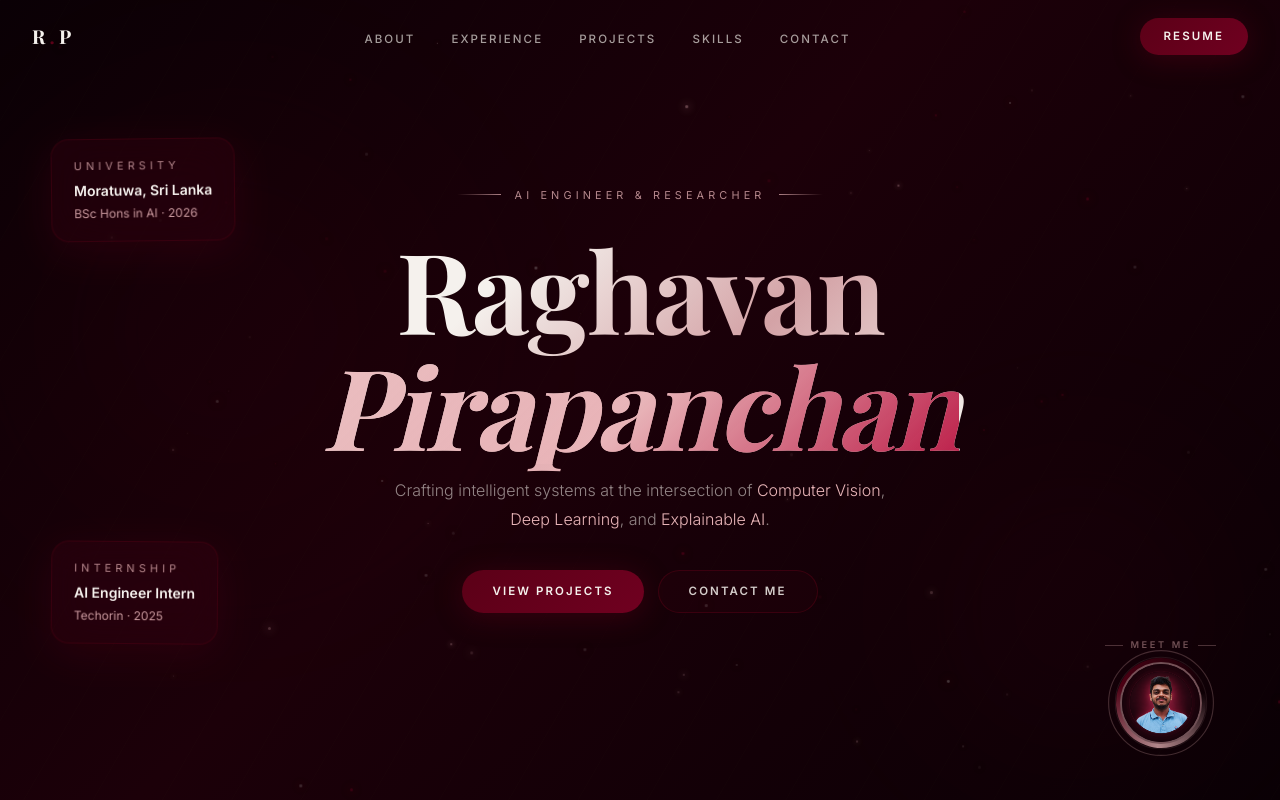
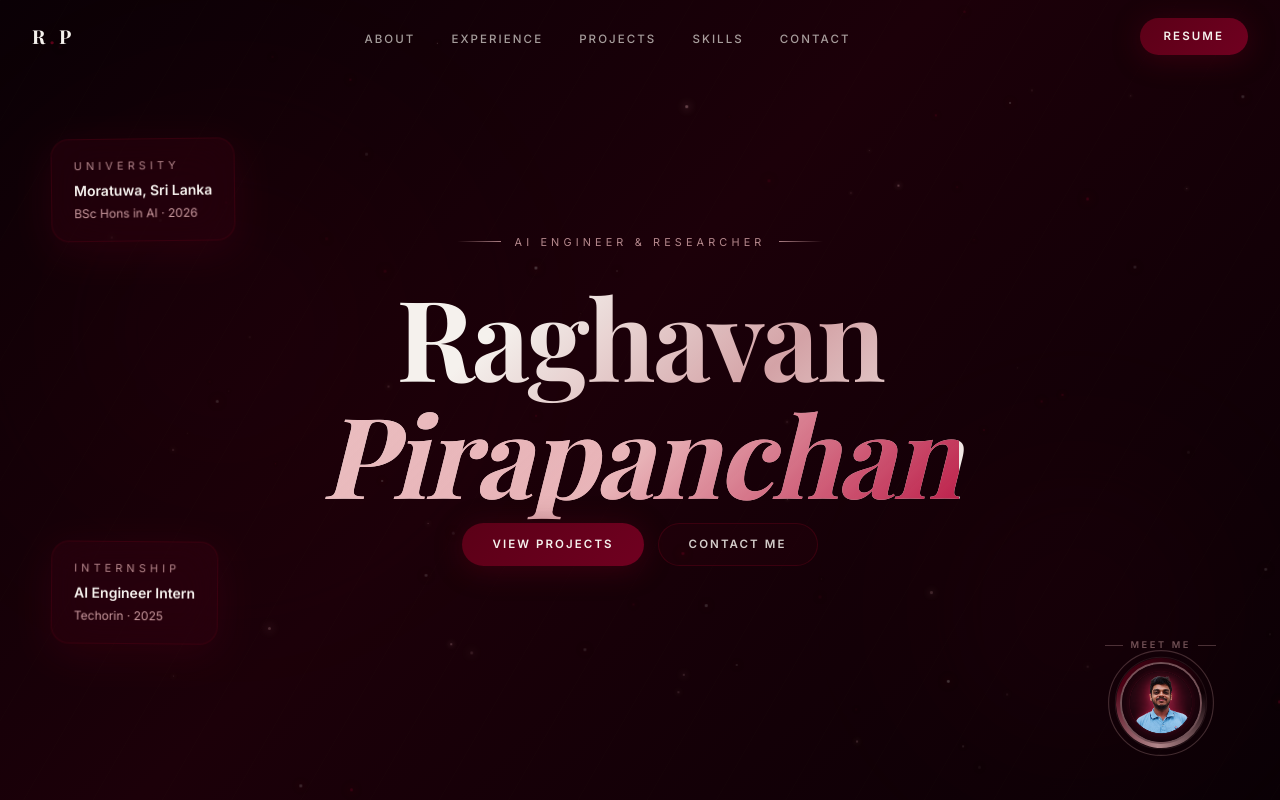
Before and after one commit to RPirapanchan/portfolio, a React (Vite) app: page / in a window 1280 px wide. Shown: the top 800 px of the page. Built offline with nearby package versions, Linux system fonts and the light colour scheme; a web font is replaced by a local one.

Commit message:
Remove tagline from Hero section

```diff
--- a/src/components/Hero.jsx
+++ b/src/components/Hero.jsx
@@ -319,13 +319,7 @@ export default function Hero() {
             <span className="gradient-text-accent">Pirapanchan</span>
           </motion.h1>
 
-          <motion.p initial={{ opacity: 0, y: 20 }} animate={{ opacity: 1, y: 0 }} transition={{ duration: 0.8, delay: 0.7 }}
-            style={{ maxWidth: 520, margin: '0 auto 36px', fontSize: '1rem', fontWeight: 300, color: 'rgba(245,241,237,0.55)', lineHeight: 1.82 }}>
-            Crafting intelligent systems at the intersection of{' '}
-            <span style={{ color: '#e8b4b8' }}>Computer Vision</span>,{' '}
-            <span style={{ color: '#e8b4b8' }}>Deep Learning</span>, and{' '}
-            <span style={{ color: '#e8b4b8' }}>Explainable AI</span>.
-          </motion.p>
+
 
           <motion.div initial={{ opacity: 0, y: 20 }} animate={{ opacity: 1, y: 0 }} transition={{ duration: 0.8, delay: 0.9 }}
             style={{ display: 'flex', flexWrap: 'wrap', gap: 14, justifyContent: 'center' }}>
```
